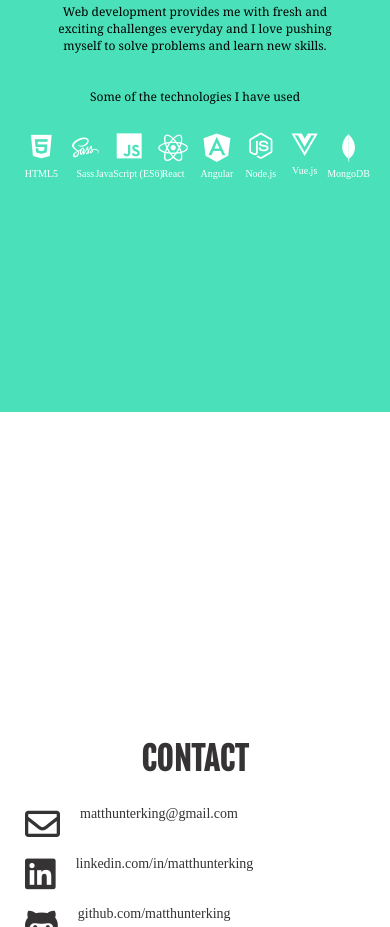
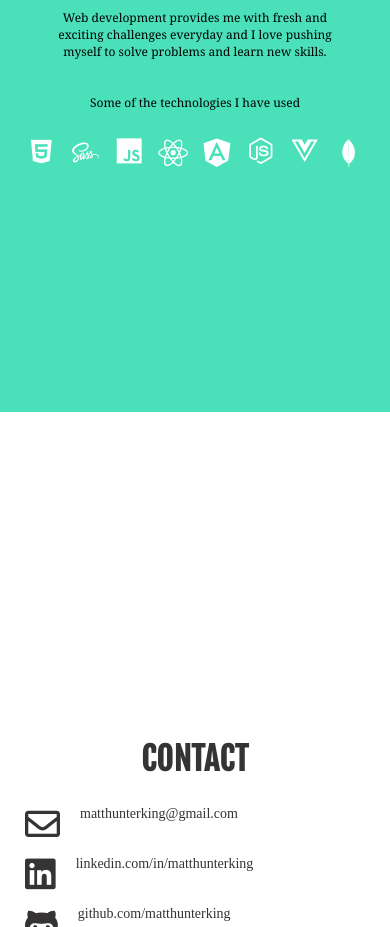
Before and after one commit to matthunterking/Old-portfolio, a plain HTML site: page index.html in a window 390 px wide. Shown: the part 2120-3047 px from the top of the page. Drawn offline with nearby package versions, Linux system fonts and the light colour scheme.

Commit message:
Removed tech names from mobile

```diff
--- a/index.html
+++ b/index.html
@@ -365,14 +365,14 @@
     </article>
     <p class='standardText'>Some of the technologies I have used</p>
     <div class='technologies'>
-      <p class="technology hoverHighlight"><i class="icon-html5 aboutIcon"></i>HTML5</p>
-      <p class="technology hoverHighlight"><i class="icon-sass aboutIcon"></i>Sass</p>
-      <p class="technology hoverHighlight"><i class="icon-js aboutIcon"></i>JavaScript (ES6)</p>
-      <p class="technology hoverHighlight"><i class="icon-react aboutIcon"></i>React</p>
-      <p class="technology hoverHighlight"><i class="icon-angular aboutIcon"></i>Angular</p>
-      <p class="technology hoverHighlight"><i class="icon-nodejs aboutIcon"></i>Node.js</p>
-      <p class="technology hoverHighlight"><i class="fab fa-vuejs aboutIcon"></i>Vue.js</p>
-      <p class="technology hoverHighlight"><i class="icon-mongodb aboutIcon"></i>MongoDB</p>
+      <p class="technology hoverHighlight"><i class="icon-html5 aboutIcon"></i><span class="hideMobile">HTML5</span></p>
+      <p class="technology hoverHighlight"><i class="icon-sass aboutIcon"></i><span class="hideMobile">Sass</span></p>
+      <p class="technology hoverHighlight"><i class="icon-js aboutIcon"></i><span class="hideMobile">JavaScript (ES6)</span></p>
+      <p class="technology hoverHighlight"><i class="icon-react aboutIcon"></i><span class="hideMobile">React</span></p>
+      <p class="technology hoverHighlight"><i class="icon-angular aboutIcon"></i><span class="hideMobile">Angular</span></p>
+      <p class="technology hoverHighlight"><i class="icon-nodejs aboutIcon"></i><span class="hideMobile">Node.js</span></p>
+      <p class="technology hoverHighlight"><i class="fab fa-vuejs aboutIcon"></i><span class="hideMobile">Vue.js</span></p>
+      <p class="technology hoverHighlight"><i class="icon-mongodb aboutIcon"></i><span class="hideMobile">MongoDB</span></p>
     </div>
     </section>
     <section id="contact">
```
